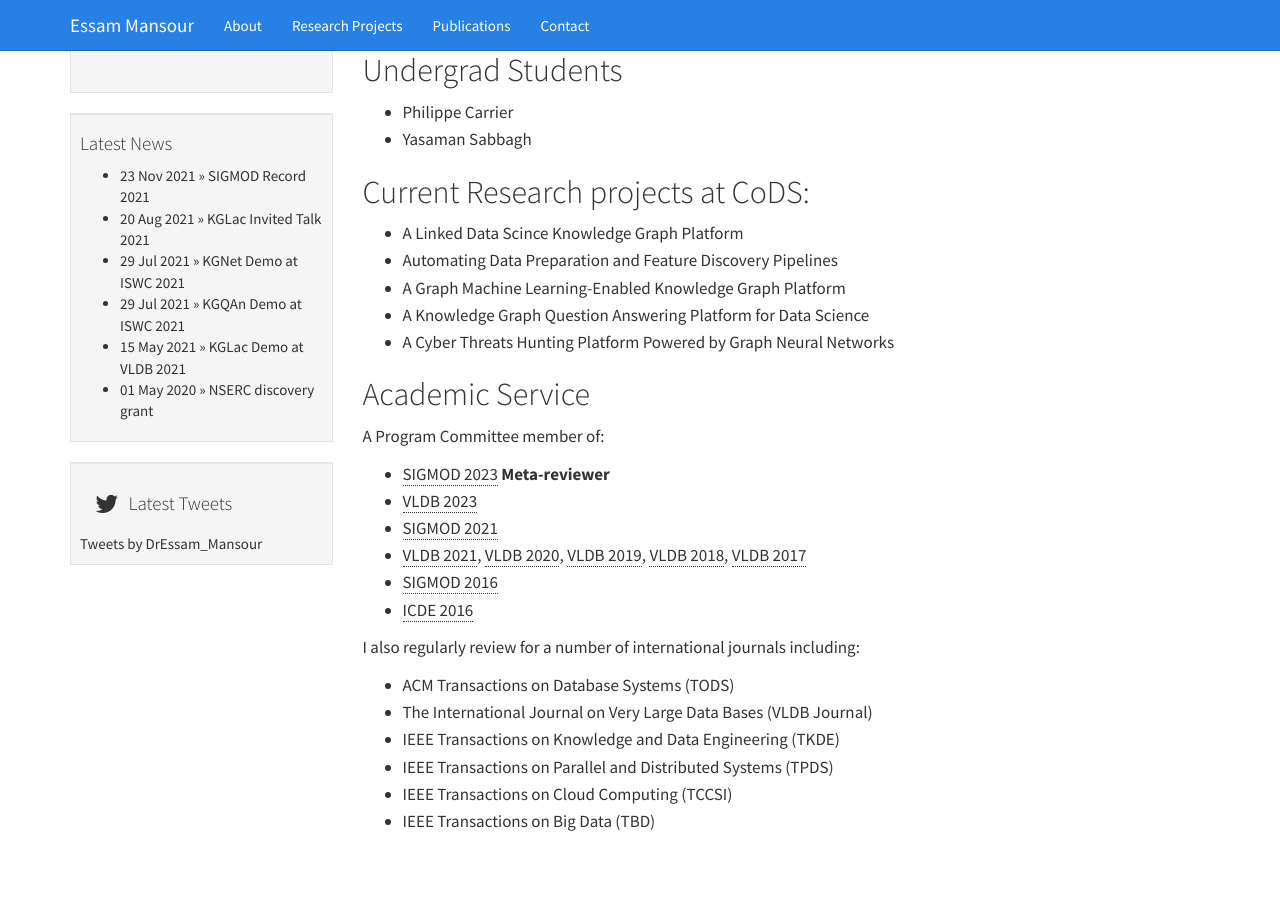
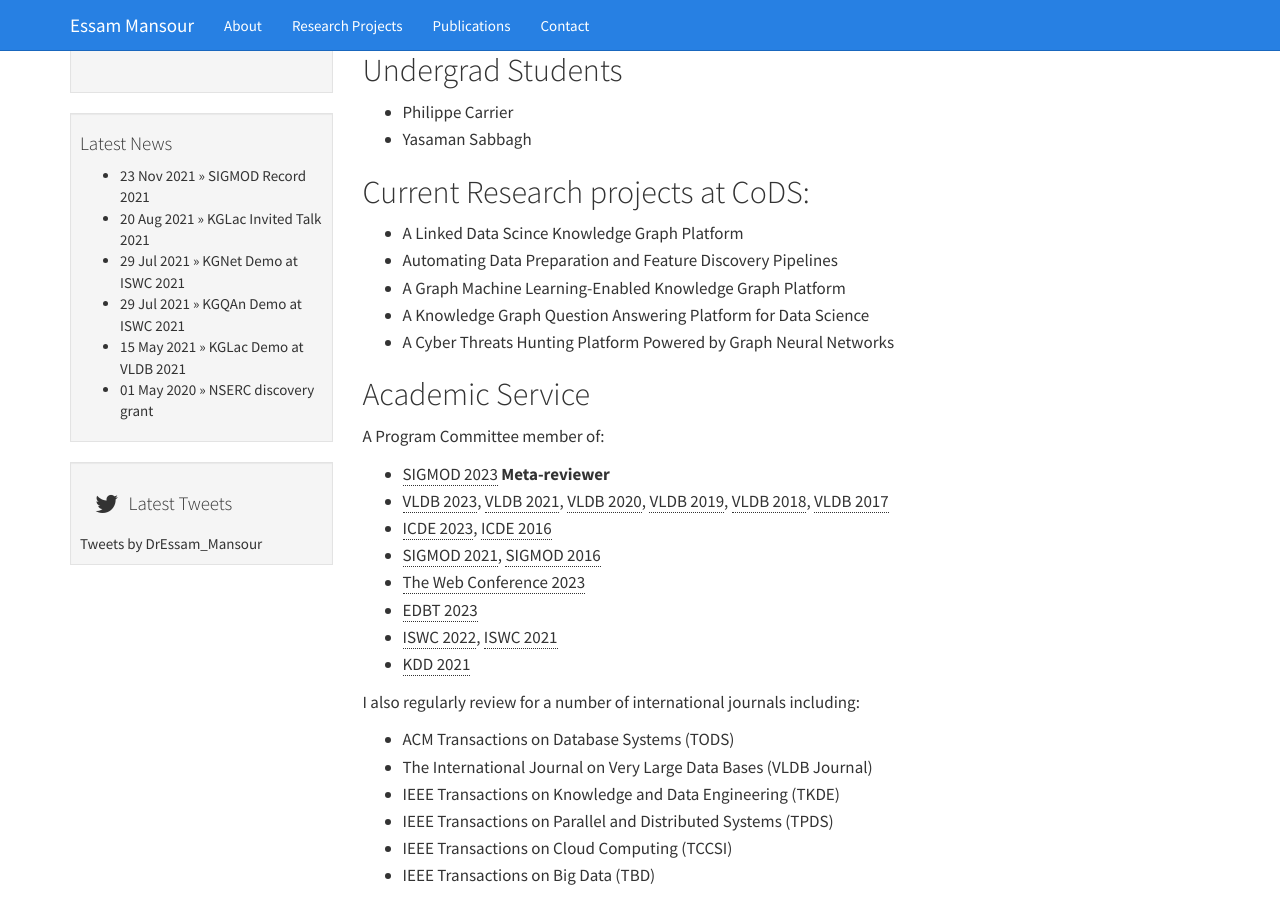
Before and after one commit to mansoure/mansoure.github.io, a Jekyll site: the page built from index.md, in a window 1280 px wide and 900 px high, scrolled down 599 px. Built offline with Jekyll 4.4.1, drawn with Linux system fonts in a browser that asks for light colours; comment, search, counter and statistics services are not loaded; before the commit the page ends 1445 px from its top, so only the background shows below that.

Commit message:
Update index.md

```diff
--- a/index.md
+++ b/index.md
@@ -46,11 +46,13 @@ I am an assistant professor in the Department of Computer-Science and Software E
 ## Academic Service
 A Program Committee member of:
 - [SIGMOD 2023](https://2023.sigmod.org/) **Meta-reviewer**
-- [VLDB 2023](http://vldb.org/pvldb/volumes/16/review-board)
-- [SIGMOD 2021](https://2021.sigmod.org/org_sigmod_pc.shtml)
-- [VLDB 2021](https://vldb.org/2021/), [VLDB 2020](https://vldb2020.org/pvldb.html), [VLDB 2019](http://vldb.org/2019/?review-board), [VLDB 2018](http://vldb2018.lncc.br/review-board.html), [VLDB 2017](http://www.vldb.org/2017/review_board.php)
-- [SIGMOD 2016](http://www.sigmod2016.org/org_sigmod_pc.shtml)
-- [ICDE 2016](http://icde2016.fi/committees.php#tabular1)
+- [VLDB 2023](http://vldb.org/pvldb/volumes/16/review-board), [VLDB 2021](https://vldb.org/2021/), [VLDB 2020](https://vldb2020.org/pvldb.html), [VLDB 2019](http://vldb.org/2019/?review-board), [VLDB 2018](http://vldb2018.lncc.br/review-board.html), [VLDB 2017](http://www.vldb.org/2017/review_board.php)
+- [ICDE 2023](https://icde2023.ics.uci.edu/research-program-committee/), [ICDE 2016](http://icde2016.fi/committees.php#tabular1)
+- [SIGMOD 2021](https://2021.sigmod.org/org_sigmod_pc.shtml), [SIGMOD 2016](http://www.sigmod2016.org/org_sigmod_pc.shtml)
+- [The Web Conference 2023](https://2021.sigmod.org/org_sigmod_pc.shtml)
+- [EDBT 2023](http://edbticdt2023.cs.uoi.gr/?contents=EDBT_Committee.html)
+- [ISWC 2022](https://iswc2022.semanticweb.org/index.php/research-track-pc/), [ISWC 2021](https://iswc2021.semanticweb.org/research-track-pc)
+- [KDD 2021](https://kdd.org/kdd2021/organizers/PC_SPC)
 
 I also regularly review for a number of international journals including:
 
```
